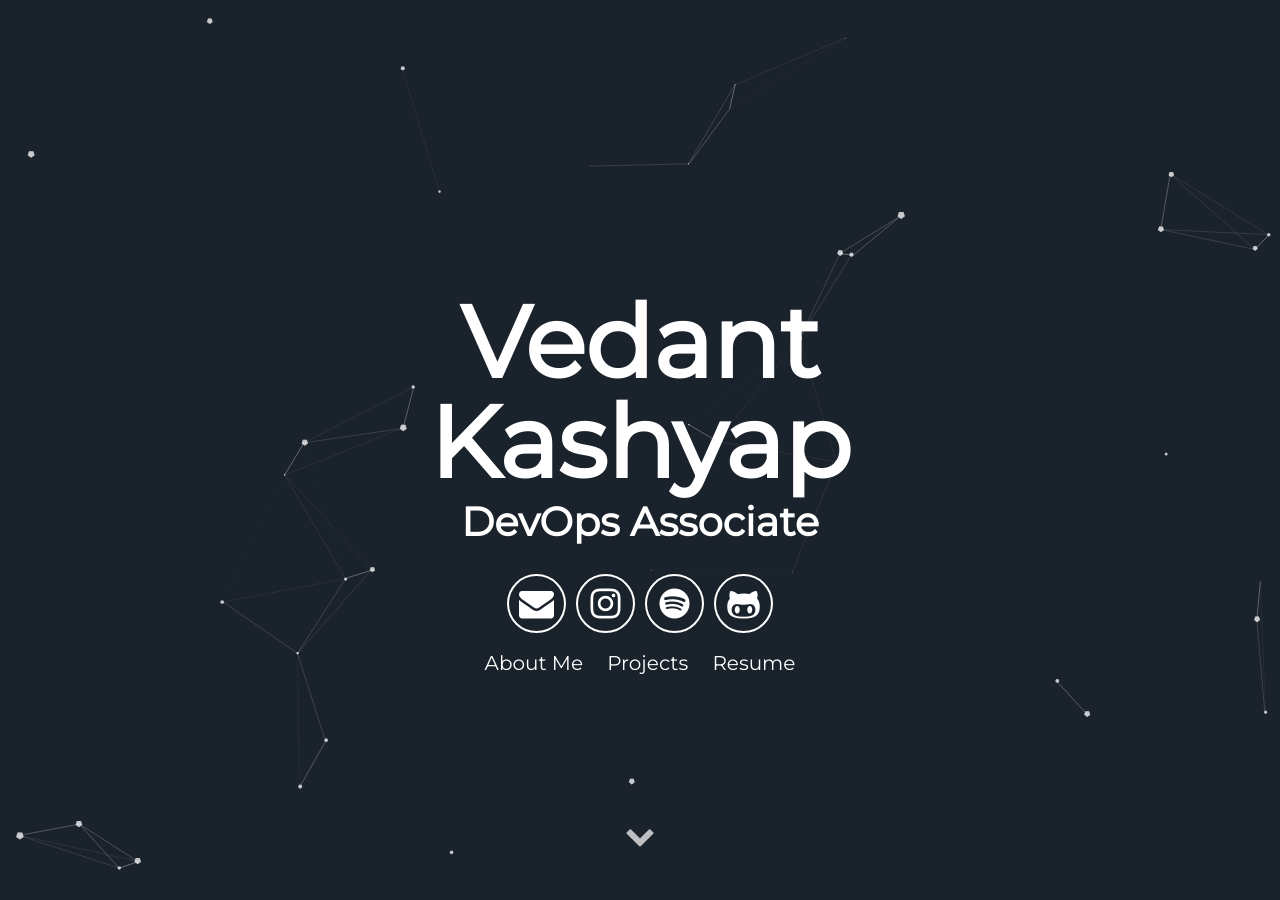
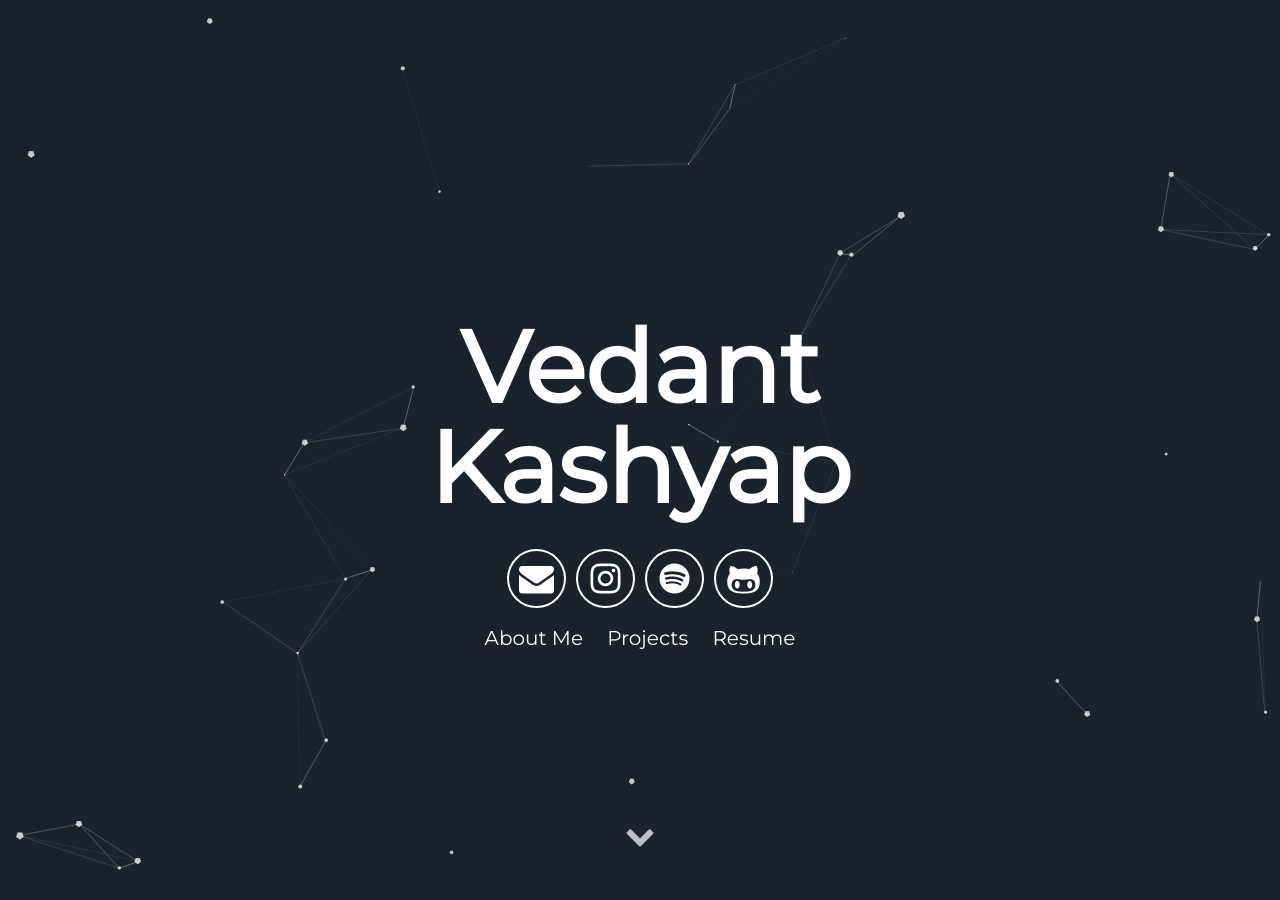
Before and after one commit to vedant15188/vedant15188.github.io, a Jekyll site: the page built from index.html, in a window 1280 px wide and 900 px high. Built offline with Jekyll 4.4.1, drawn with Linux system fonts in a browser that asks for light colours.

Commit message:
Updated _config.yml

```diff
--- a/_config.yml
+++ b/_config.yml
@@ -7,7 +7,7 @@ description: Vedant Kashyap
 # User settings
 username: Vedant Kashyap
 user_description: Your go to <b>DevOps</b> guy. I love automating things. I plan to become a specialist in Amazon Web Services. Always having the curiosity and enthusiasm to learn new things and implement them! These days, I'm into Data Science. I'm currently pursuing a <a href="https://www.coursera.org/specializations/data-science-python">Coursera Certification Course</a> on <b>Data Science</b> from University of Michigan.
-user_title: DevOps Associate
+user_title:
 email: vedant15188@gmail.com
 instagram_username: quietisgood
 github_username: vedant15188
```
